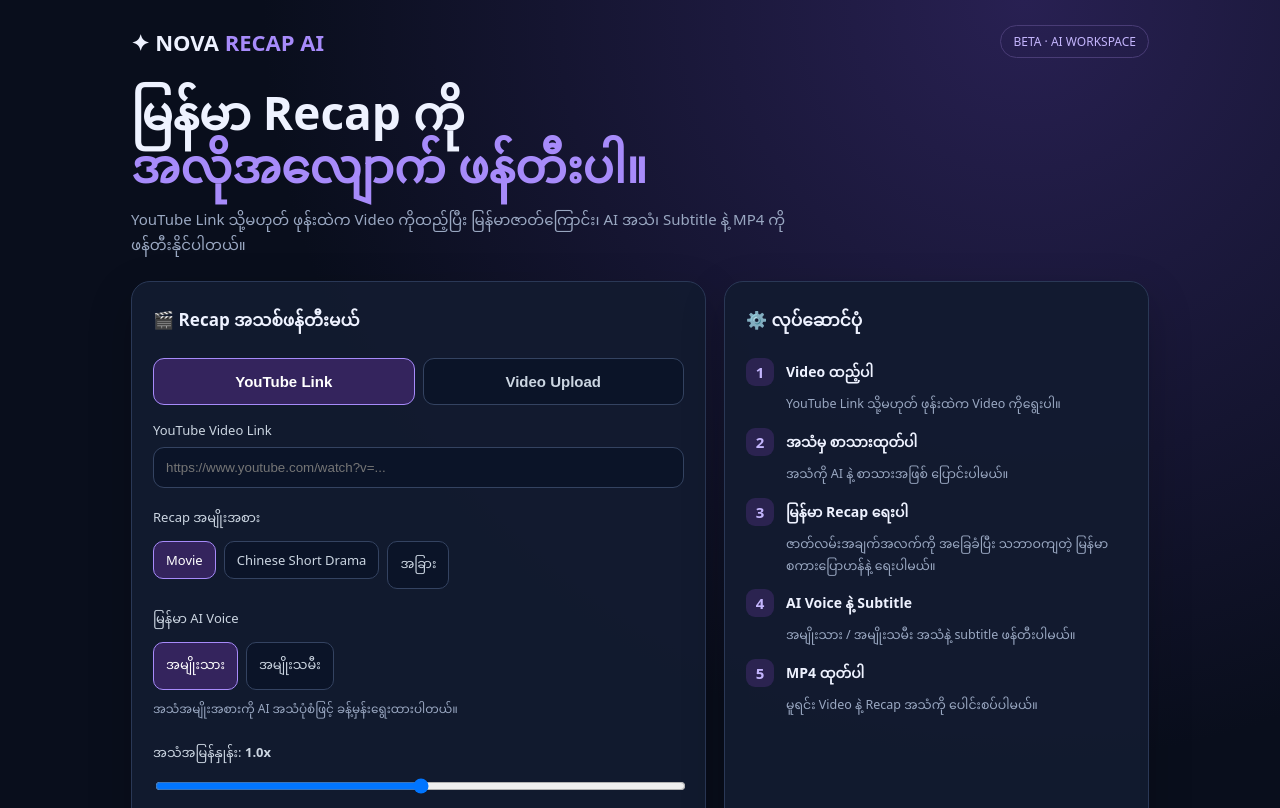
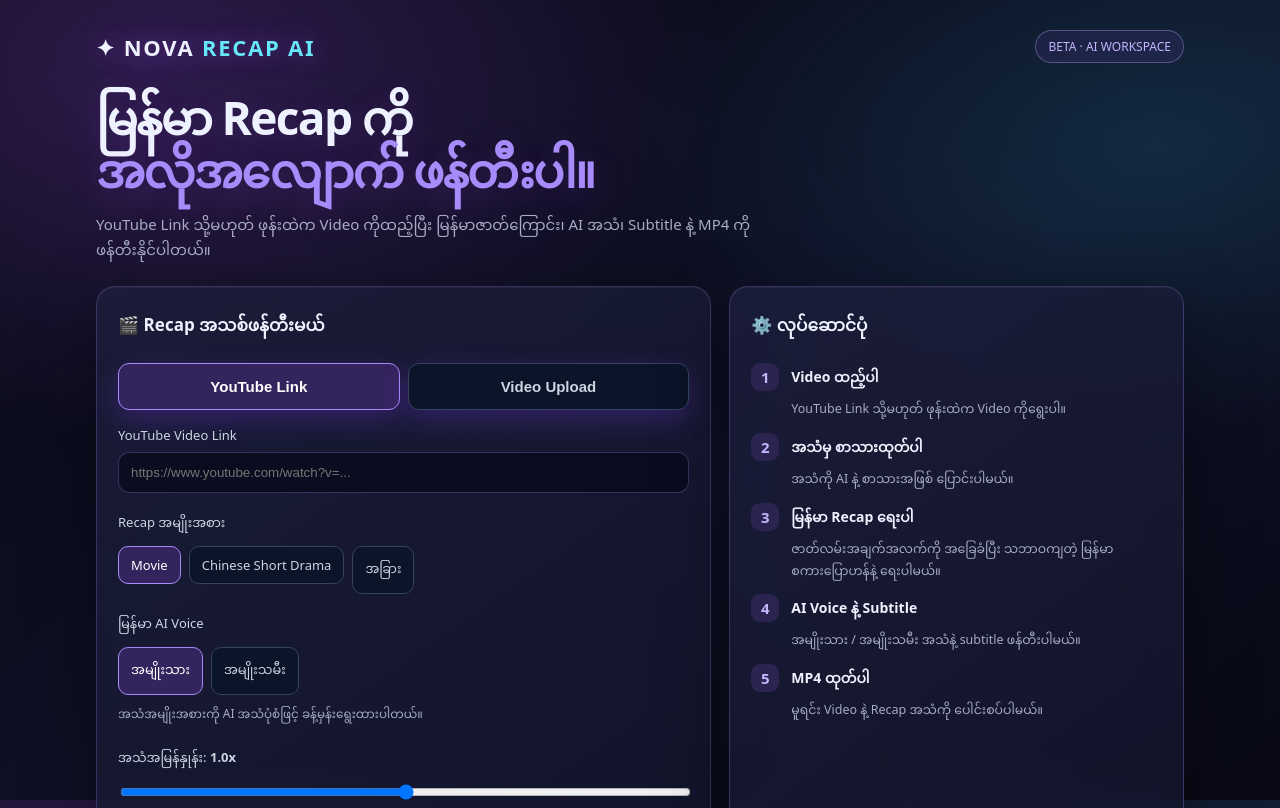
Before and after one commit to bogyi2026abc-tech/nova-recap-ai, a plain HTML site: page index.html in a window 1280 px wide. Shown: the top 808 px of the page. Drawn offline with Linux system fonts and the light colour scheme.

Commit message:
Create SHEIN Recap visual identity and glass UI

```diff
--- a/index.html
+++ b/index.html
@@ -2,7 +2,7 @@
 <html lang="my">
 <head>
 <meta charset="utf-8"><meta name="viewport" content="width=device-width,initial-scale=1">
-<title>Nova Recap AI</title>
+<title>SHEIN Recap</title>
 <style>
 :root{--bg:#090e1c;--panel:#121b30;--muted:#9aa8c2;--line:#2a3856;--accent:#8b5cf6}
 *{box-sizing:border-box}body{margin:0;background:radial-gradient(circle at 80% 0%,#282052 0,#090e1c 44%);color:#eef2ff;font:15px system-ui,sans-serif}
@@ -17,6 +17,22 @@ h1{font-size:clamp(30px,5vw,46px);line-height:1.15;margin:0 0 10px} .hero p{colo
 .links a{display:inline-block;color:#c4b5fd;margin:8px 12px 0 0;word-break:break-all}.steps{display:grid;gap:14px}.step{display:flex;gap:12px}.num{width:28px;height:28px;display:grid;place-items:center;border-radius:9px;background:#2b2350;color:#c4b5fd;font-weight:800;flex:none}.step b{display:block;font-size:14px;margin-bottom:3px}.step small{color:var(--muted);line-height:1.5}
 .notice{margin-top:18px;border:1px solid #57452c;background:#2b2116;color:#fcd9a5;border-radius:11px;padding:12px;font-size:12px;line-height:1.55}footer{color:#73819c;font-size:12px;text-align:center;margin-top:25px}
 @media(max-width:760px){.grid{grid-template-columns:1fr}.panel{padding:17px}}
+
+/* SHEIN Recap visual refresh */
+:root{--bg:#080914;--panel:rgba(20,22,43,.78);--muted:#a8abc5;--line:rgba(167,139,250,.22);--accent:#a855f7}
+body{background:radial-gradient(ellipse at 12% 8%,rgba(168,85,247,.24),transparent 36%),radial-gradient(ellipse at 90% 18%,rgba(34,211,238,.13),transparent 32%),linear-gradient(145deg,#070813,#101127 58%,#080914);background-attachment:fixed}
+.wrap{max-width:1120px;padding-top:30px}
+.logo{letter-spacing:.08em;text-shadow:0 0 24px rgba(168,85,247,.55)}
+.logo span{color:#67e8f9}
+.pill{backdrop-filter:blur(16px);background:rgba(168,85,247,.09);border-color:rgba(196,181,253,.35)}
+.panel{background:linear-gradient(145deg,rgba(28,30,58,.88),rgba(14,17,37,.78));backdrop-filter:blur(22px);border:1px solid rgba(167,139,250,.25);box-shadow:0 22px 70px rgba(0,0,0,.35),inset 0 1px rgba(255,255,255,.05);transition:transform .25s,border-color .25s}
+.panel:hover{border-color:rgba(103,232,249,.38);transform:translateY(-2px)}
+button,.btn{background:linear-gradient(100deg,#9333ea,#6366f1 58%,#0891b2);box-shadow:0 10px 28px rgba(124,58,237,.28);border:0}
+input,select,textarea{background:rgba(7,9,25,.72)!important;border:1px solid rgba(167,139,250,.28)!important;color:#f5f3ff!important}
+input:focus,select:focus,textarea:focus{outline:none;border-color:#67e8f9!important;box-shadow:0 0 0 3px rgba(103,232,249,.12)}
+h1{letter-spacing:-.035em;text-shadow:0 8px 35px rgba(168,85,247,.22)}
+@media(max-width:700px){.wrap{padding:18px 12px 40px}.panel{padding:17px;border-radius:17px}}
+@media(prefers-reduced-motion:reduce){.panel{transition:none}.panel:hover{transform:none}}
 </style></head>
 <body><main class="wrap">
 <header class="top"><div class="logo">✦ NOVA <span>RECAP AI</span></div><div class="pill">BETA · AI WORKSPACE</div></header>
@@ -42,7 +58,7 @@ h1{font-size:clamp(30px,5vw,46px);line-height:1.15;margin:0 0 10px} .hero p{colo
 <div class="step"><div class="num">3</div><div><b>မြန်မာ Recap ရေးပါ</b><small>ဇာတ်လမ်းအချက်အလက်ကို အခြေခံပြီး သဘာဝကျတဲ့ မြန်မာစကားပြောဟန်နဲ့ ရေးပါမယ်။</small></div></div>
 <div class="step"><div class="num">4</div><div><b>AI Voice နဲ့ Subtitle</b><small>အမျိုးသား / အမျိုးသမီး အသံနဲ့ subtitle ဖန်တီးပါမယ်။</small></div></div>
 <div class="step"><div class="num">5</div><div><b>MP4 ထုတ်ပါ</b><small>မူရင်း Video နဲ့ Recap အသံကို ပေါင်းစပ်ပါမယ်။</small></div></div>
-</div></aside></div><footer>Nova Recap AI · AI-powered Burmese recap workspace</footer></main>
+</div></aside></div><footer>SHEIN Recap · AI-powered Burmese recap workspace</footer></main>
 <script>
 let sourceMode='url', pollHandle=null;
 const $=id=>document.getElementById(id);
```
